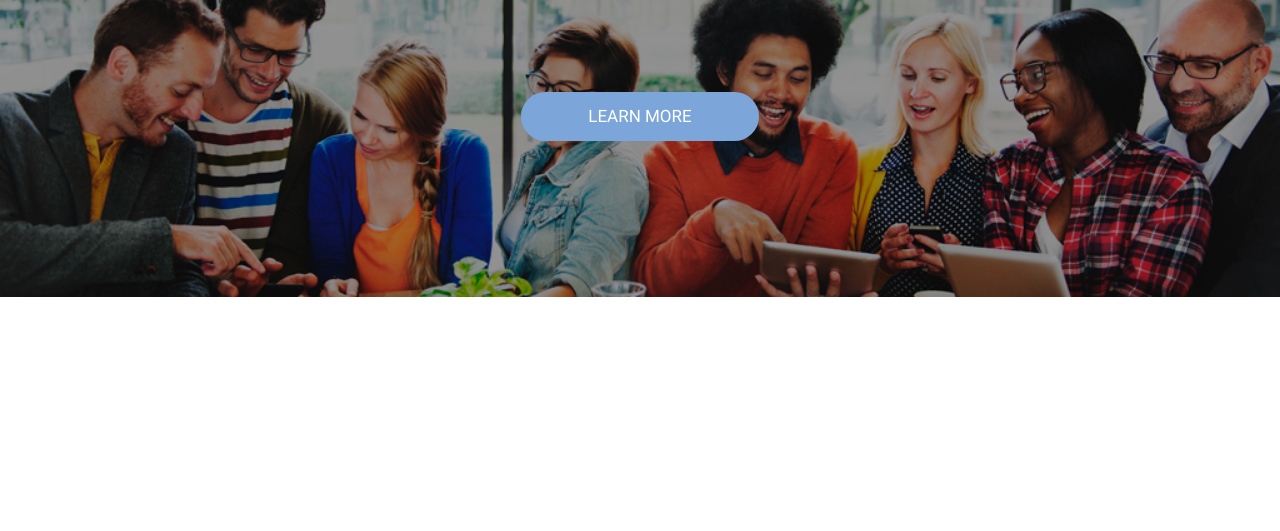
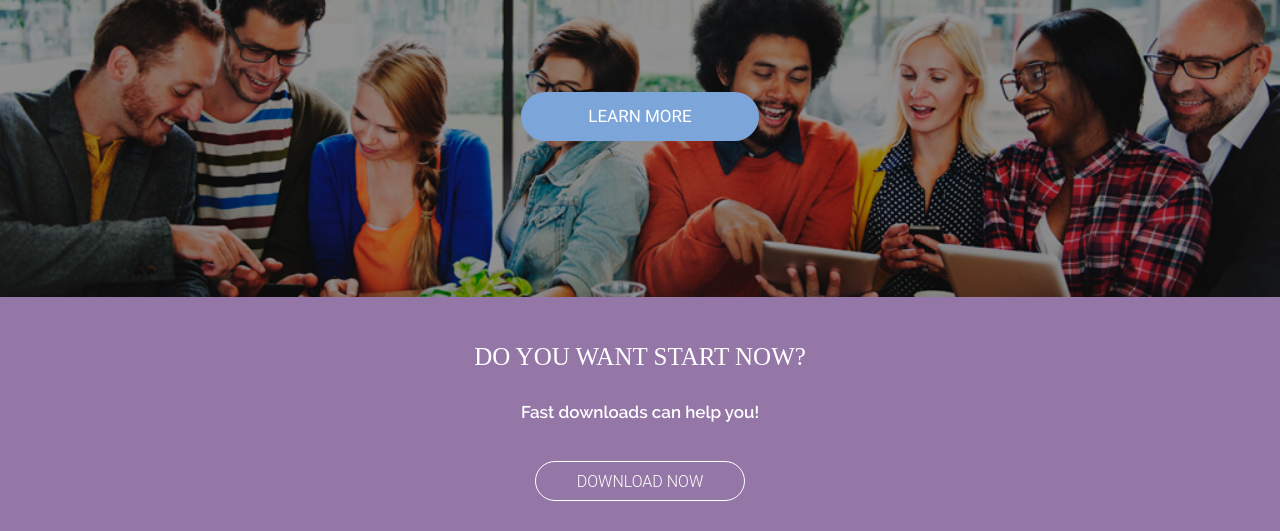
Before and after one commit to LoshakovaAnna/snapfixx-landing-course-project, a website built with webpack: page index.html in a window 1280 px wide. Shown: the part 386-917 px from the top of the page. Before the commit the page ends 800 px from the top, so only its background shows below. Built offline with nearby package versions, Linux system fonts and the light colour scheme; a web font is replaced by a local one.

Commit message:
add download-section

```diff
--- a/index.html
+++ b/index.html
@@ -23,7 +23,11 @@
   </header>
 
 
-  <div class="download-section"></div>
+  <div class="download-section text-center">
+      <h2 class="title">Do you want start now?</h2>
+      <p class="text">Fast downloads can help you!</p>
+      <div class="btn-download text-center mx-auto">DOWNLOAD NOW</div>
+  </div>
   <div class="what-we-do"></div>
   <div class="icons-section"></div>
   <div class="testimonials"></div>
--- a/src/style/sass/main.scss
+++ b/src/style/sass/main.scss
@@ -56,3 +56,37 @@ header{
         text-transform: uppercase;
     }
 }
+
+.download-section{
+    height: 234px;
+    background-color: #9577a7;
+    .title{
+        padding-top: 47px;
+        color: #ffffff;
+        font-family: Raleway;
+        font-size: 25px;
+        font-weight: 300;
+        text-transform: uppercase;
+    }
+    .text{
+        margin-top: 35px;
+        margin-bottom: 40px;
+        color: #ffffff;
+        font-family: "Raleway-SemiBold";
+        font-size: 17px;
+        font-weight: 400;
+    }
+    .btn-download{
+        width: 210px;
+        height: 40px;
+        border: solid #ffffff 1px;
+        border-radius: 20px;
+
+        color: #ffffff;
+        font-family: Roboto;
+        font-size: 16px;
+        font-weight: 300;
+        line-height: 40px;
+        text-transform: uppercase;
+    }
+}
```
